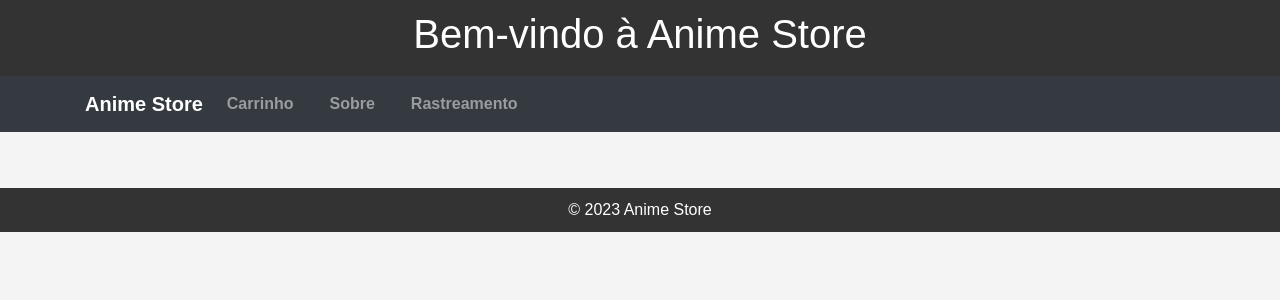
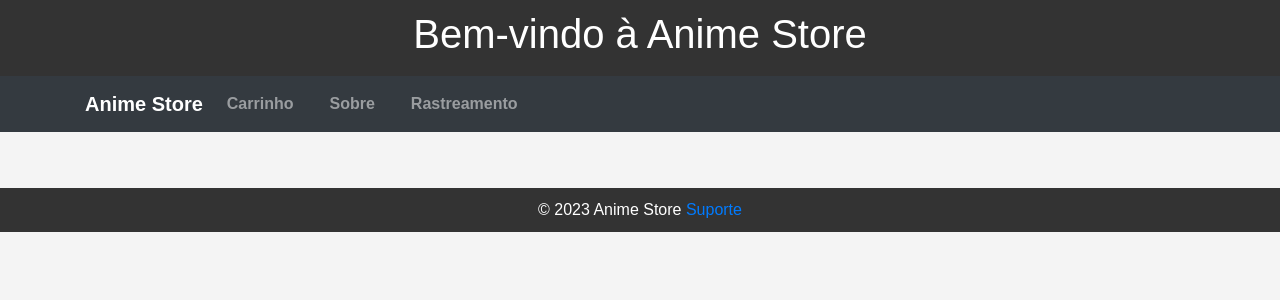
Before and after one commit to bispoalef/Loja-virtual, a PHP site: page /principal.php in a window 1280 px wide. Shown: the top 300 px of the page. Run offline with PHP 8.4, Linux system fonts and the light colour scheme; data that the repository does not hold is empty.

Commit message:
Update principal.php

```diff
--- a/cart/Principal/principal.php
+++ b/cart/Principal/principal.php
@@ -48,7 +48,7 @@
 
     </main>
     <footer>
-        &copy; <?php echo date("Y"); ?> Anime Store
+        &copy; <?php echo date("Y"); ?> Anime Store <a href="../suporte/suporte.html">Suporte</a>
     </footer>
 
     <script src="https://ajax.googleapis.com/ajax/libs/jquery/3.5.1/jquery.min.js"></script>
```
